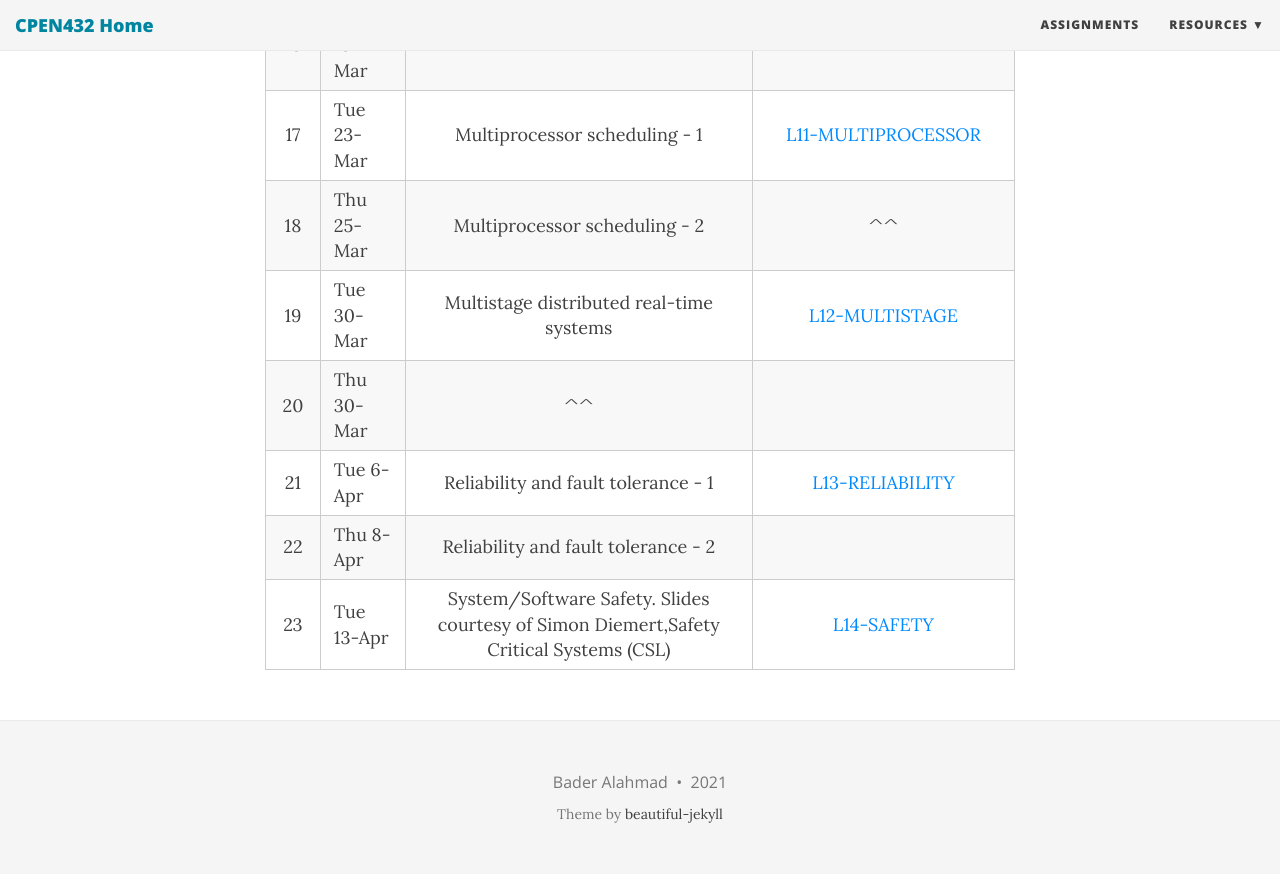
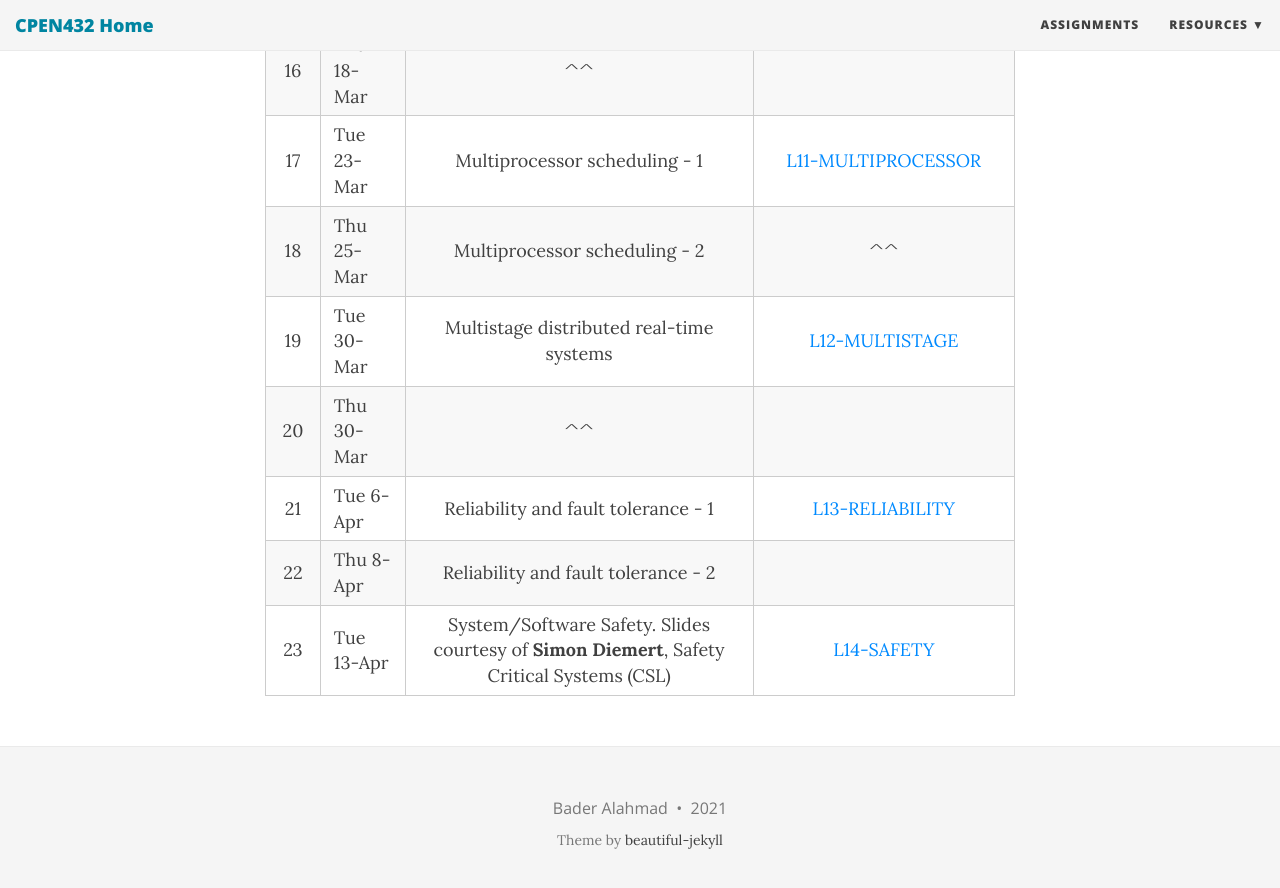
Before and after one commit to CPEN432/cpen432.github.io, a Jekyll site: the page built from lectures.md, in a window 1280 px wide and 900 px high, scrolled down 1317 px. Shown: the top 888 px of the window. Built offline with Jekyll 4.4.1, drawn with Linux system fonts in a browser that asks for light colours; nearby versions of some CDN libraries.

```diff
--- a/lectures.md
+++ b/lectures.md
@@ -29,7 +29,7 @@ title: Lectures
 |  20 | Thu 30-Mar | ^^   |    |
 |  21 |  Tue 6-Apr  |  Reliability and fault tolerance - 1   |  [L13-RELIABILITY](http://cpen432.github.io/resources/bader-slides/13-Reliability.pdf)    |
 |  22 |  Thu 8-Apr |  Reliability and fault tolerance - 2   |     |
-|  23 |  Tue 13-Apr |  System/Software Safety. Slides courtesy of Simon Diemert,Safety Critical Systems (CSL) |  [L14-SAFETY](http://cpen432.github.io/resources/bader-slides/14-safety.pdf)   |
+|  23 |  Tue 13-Apr |  System/Software Safety. Slides courtesy of **Simon Diemert**, Safety Critical Systems (CSL) |  [L14-SAFETY](http://cpen432.github.io/resources/bader-slides/14-safety.pdf)   |
 
 <!-- |  23 |  Thu 21-NOV  |  System/Software Safety - 2. **Guest Lecture**: Simon Diemert  |      | -->
 <!-- |  24 |  Tue 26-NOV |  Review Session   |      | -->
```
